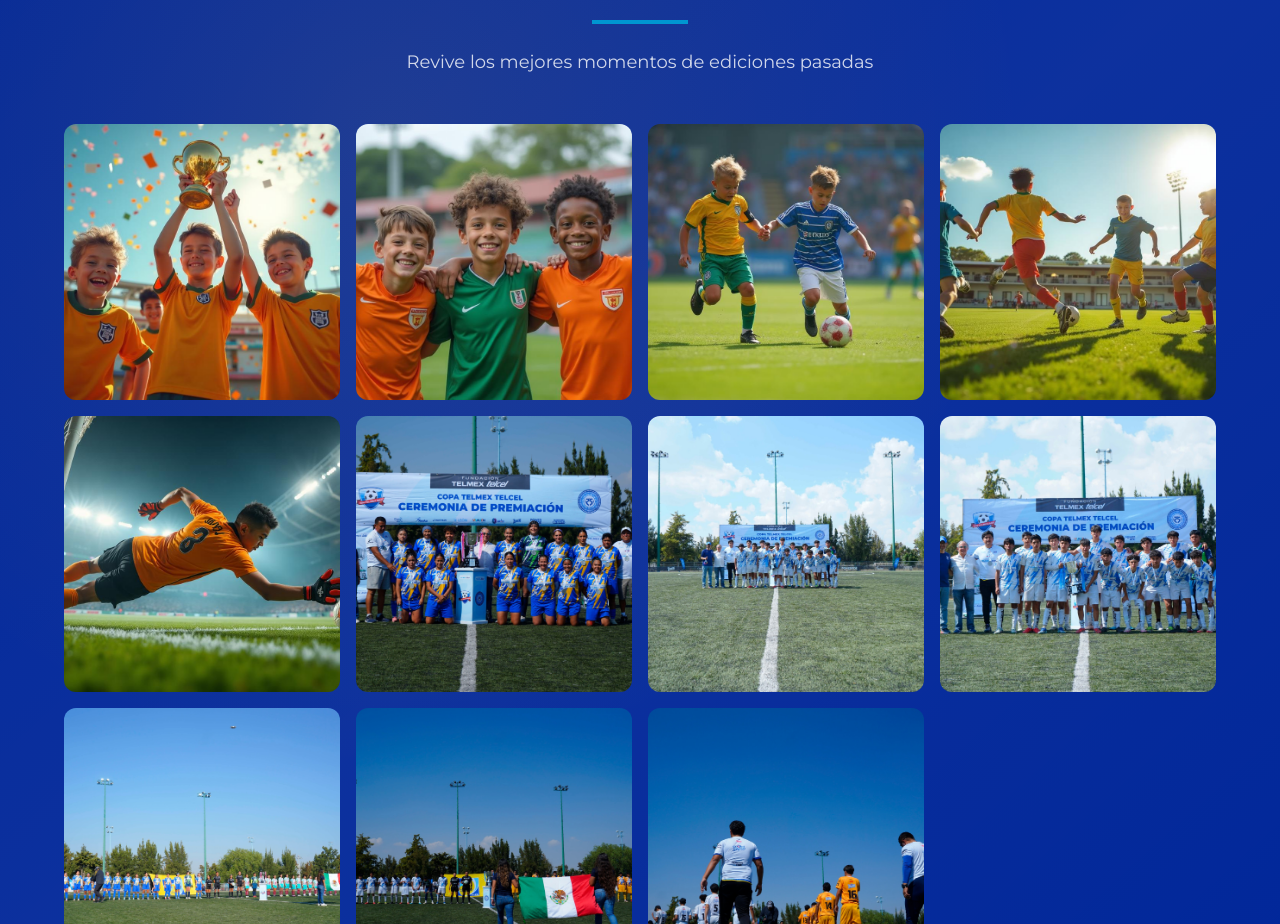
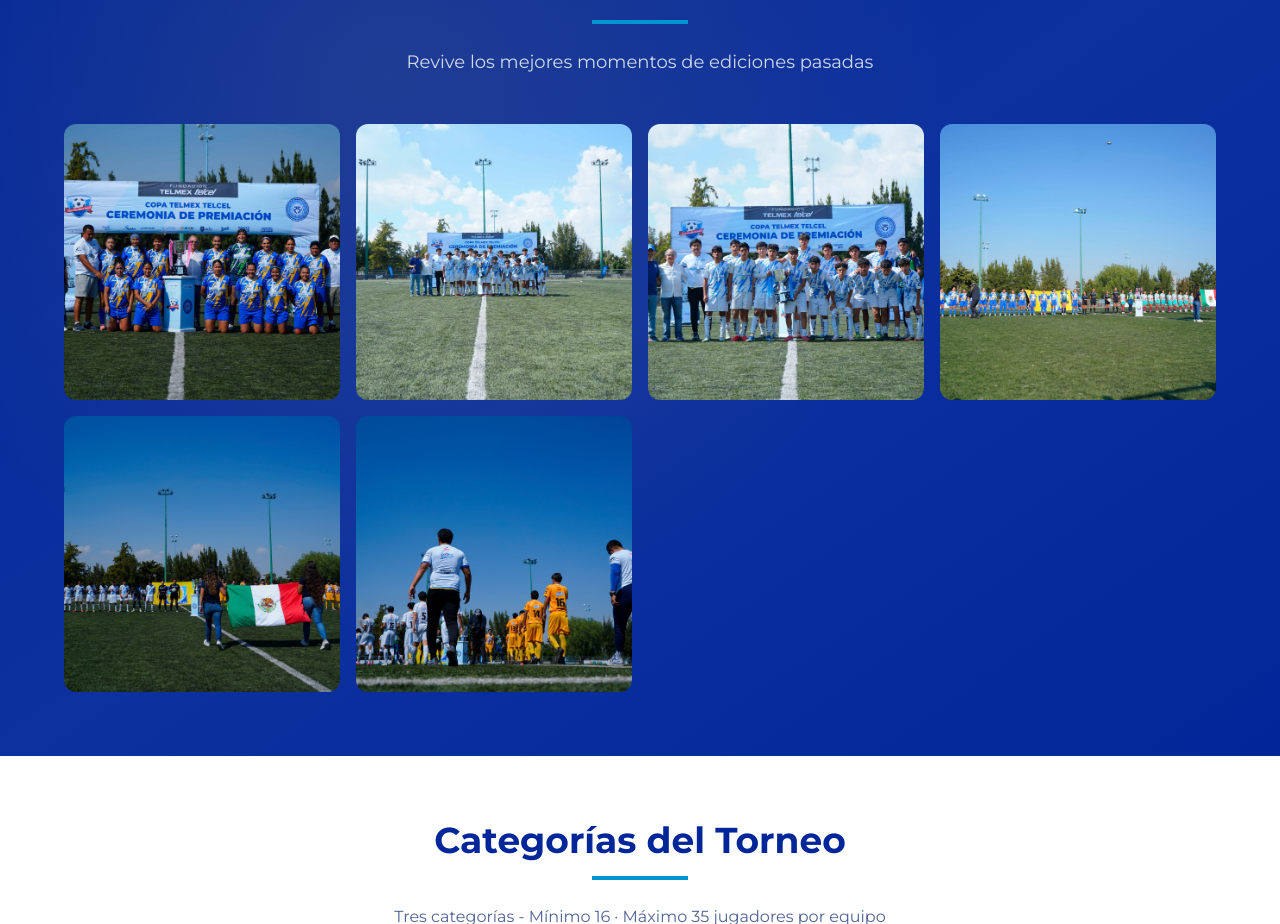
Before and after one commit to fmfg03/copatelmex, a React (Vite) app: page /tournament-info in a window 1280 px wide. Shown: the part 2629-3553 px from the top of the page. Built offline with nearby package versions, Linux system fonts and the light colour scheme; the HTML template or start-up script is replaced by a standard one; a web font is replaced by a local one.

Commit message:
Remove first 5 AI images in tournament info
Co-authored-by: fmfg03 <105071395+fmfg03@users.noreply.github.com>

```diff
--- a/src/pages/TournamentInfo.tsx
+++ b/src/pages/TournamentInfo.tsx
@@ -5,11 +5,6 @@ import { Calendar, Trophy, Shield, Users, FileText, Clock, Award, CheckCircle, S
 import { Card, CardContent } from "@/components/ui/card";
 import { Button } from "@/components/ui/button";
 import { useNavigate } from "react-router-dom";
-import galleryGoalCelebration from "@/assets/gallery-goal-celebration.jpg";
-import galleryGoalkeeperSave from "@/assets/gallery-goalkeeper-save.jpg";
-import galleryMatchAction from "@/assets/gallery-match-action.jpg";
-import galleryTeamPhoto from "@/assets/gallery-team-photo.jpg";
-import galleryTrophyCelebration from "@/assets/gallery-trophy-celebration.jpg";
 import galleryFemenil1 from "@/assets/gallery-femenil-1.jpg";
 import galleryVaronil1 from "@/assets/gallery-varonil-1.jpg";
 import galleryJuvenil1 from "@/assets/gallery-juvenil-1.jpg";
@@ -239,26 +234,6 @@ export default function TournamentInfo() {
 
             <div className="grid grid-cols-2 md:grid-cols-4 gap-4">
               {[{
-              src: galleryTrophyCelebration,
-              alt: "Celebración del campeón",
-              title: "Campeones Varonil"
-            }, {
-              src: galleryTeamPhoto,
-              alt: "Foto de equipo",
-              title: "Equipos participantes"
-            }, {
-              src: galleryMatchAction,
-              alt: "Campeonas Femenil",
-              title: "Campeonas Femenil"
-            }, {
-              src: galleryGoalCelebration,
-              alt: "Equipo Femenil",
-              title: "Categoría Femenil"
-            }, {
-              src: galleryGoalkeeperSave,
-              alt: "Subcampeonas",
-              title: "Subcampeonas Femenil"
-            }, {
               src: galleryFemenil1,
               alt: "Medallistas Femenil",
               title: "Medallistas Femenil"
```
